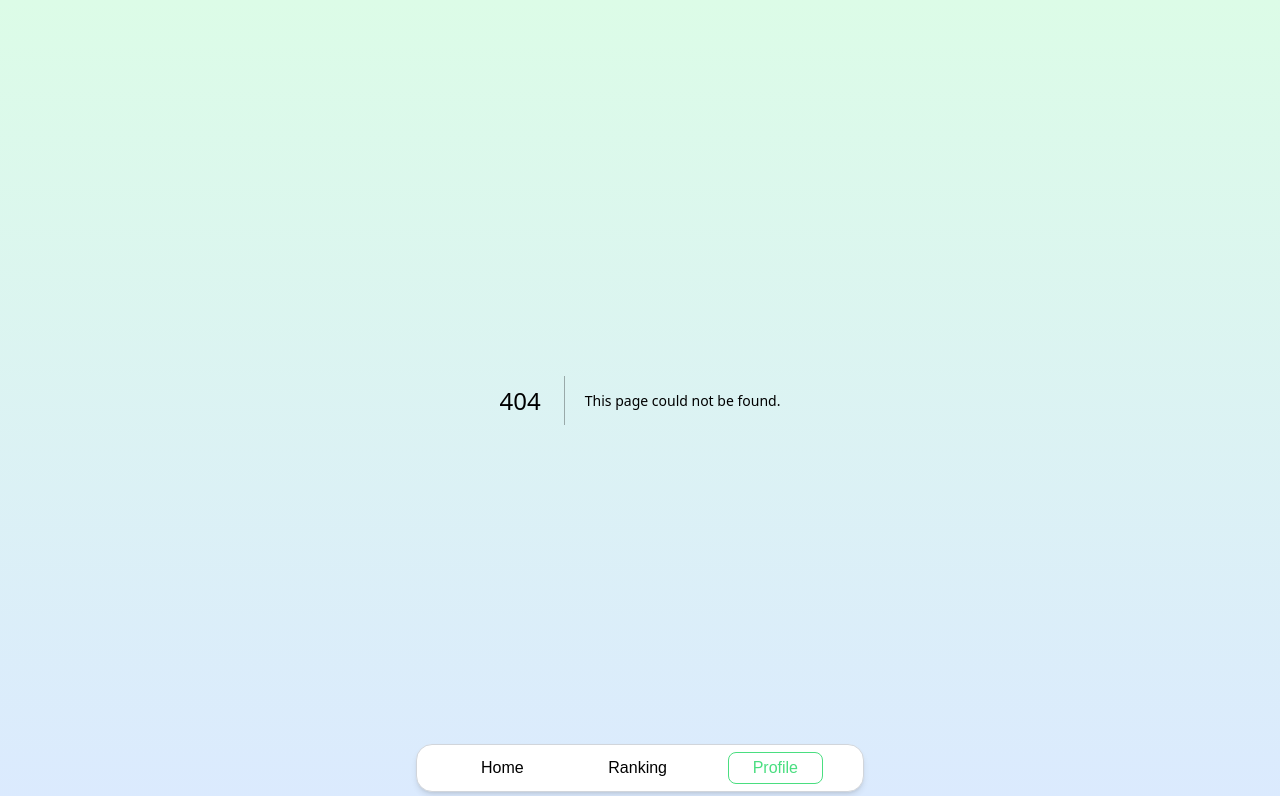
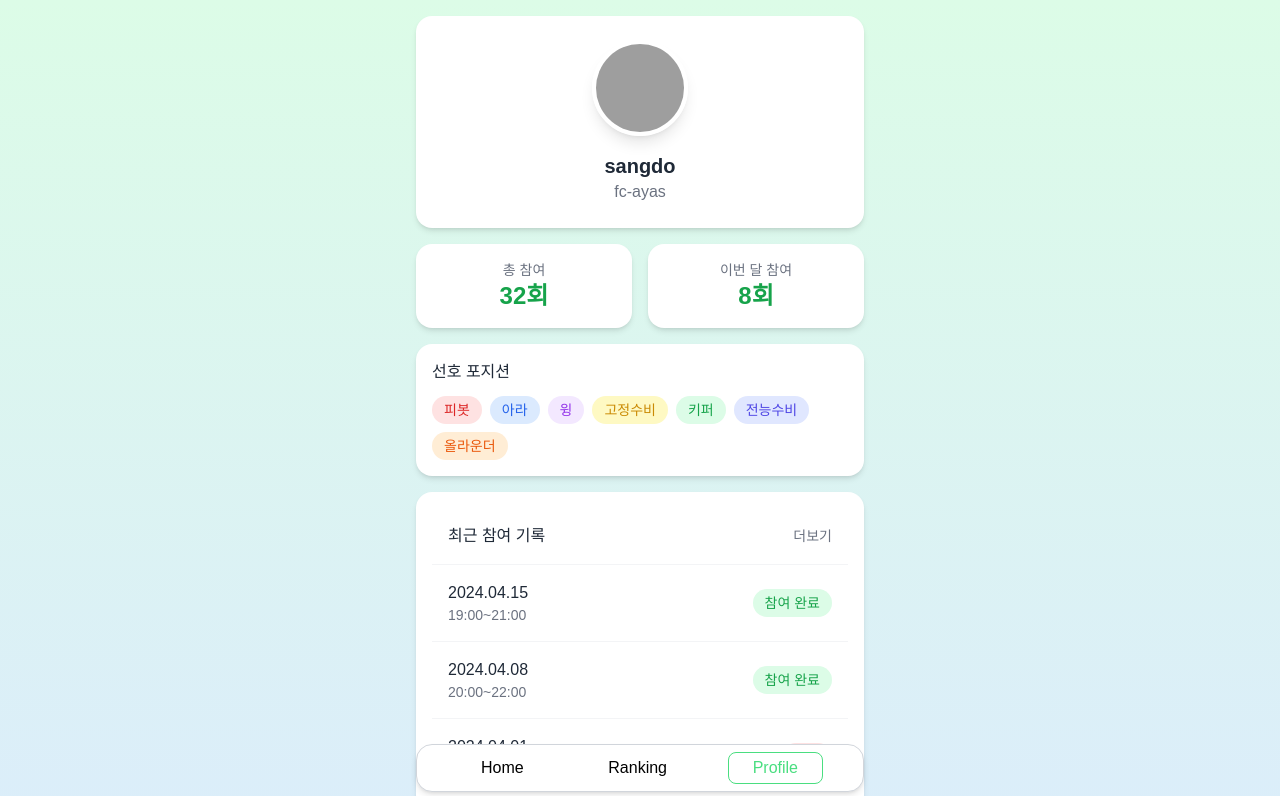
Before and after one commit to cod40/kickpick-client, a Next.js app: page /profile in a window 1280 px wide. Before the commit this address had no page. Shown: the top 796 px of the page. Built offline with nearby package versions, Linux system fonts and the light colour scheme; grey boxes are pictures that could not be loaded.

Commit message:
add profile UI & HistoryModal UI

```diff
--- /dev/null
+++ b/app/components/HistoryModal.tsx
@@ -0,0 +1,68 @@
+"use client";
+
+import Modal from "./ui/Modal";
+
+interface GameHistory {
+  date: string;
+  time: string;
+  result: string;
+}
+
+interface HistoryModalProps {
+  isOpen: boolean;
+  onClose: () => void;
+  history: GameHistory[];
+}
+
+export default function HistoryModal({
+  isOpen,
+  onClose,
+  history,
+}: HistoryModalProps) {
+  return (
+    <Modal isOpen={isOpen} onClose={onClose}>
+      {/* Header */}
+      <div className="flex-shrink-0 border-b border-gray-200">
+        <div className="px-4 py-3">
+          <h2 className="text-xl font-bold text-green-700">전체 참여 기록</h2>
+        </div>
+      </div>
+
+      {/* Content */}
+      <div className="flex-1 overflow-auto">
+        <div className="divide-y divide-gray-100">
+          {history.map((game, index) => (
+            <div
+              key={index}
+              className="flex items-center justify-between p-4 hover:bg-gray-50"
+            >
+              <div>
+                <p className="font-medium text-gray-800">{game.date}</p>
+                <p className="text-sm text-gray-500">{game.time}</p>
+              </div>
+              <span
+                className={`px-3 py-1 rounded-full text-sm ${
+                  game.result === "참여 완료"
+                    ? "bg-green-100 text-green-600"
+                    : "bg-red-100 text-red-600"
+                }`}
+              >
+                {game.result}
+              </span>
+            </div>
+          ))}
+        </div>
+      </div>
+
+      {/* Footer */}
+      <div className="flex-shrink-0 border-t border-gray-200 p-4">
+        <button
+          onClick={onClose}
+          className="w-full py-3 bg-green-500 text-white rounded-xl hover:bg-green-600 transition-colors"
+        >
+          확인
+        </button>
+      </div>
+    </Modal>
+  );
+}
--- /dev/null
+++ b/app/profile/page.tsx
@@ -0,0 +1,180 @@
+"use client";
+
+import Card from "../components/ui/Card";
+import Image from "next/image";
+import { useState } from "react";
+import HistoryModal from "../components/HistoryModal";
+
+const mockHistory = [
+  {
+    date: "2024.04.15",
+    time: "19:00~21:00",
+    result: "참여 완료",
+  },
+  {
+    date: "2024.04.08",
+    time: "20:00~22:00",
+    result: "참여 완료",
+  },
+  {
+    date: "2024.04.01",
+    time: "18:00~20:00",
+    result: "불참",
+  },
+];
+
+const allHistory = [
+  ...mockHistory,
+  {
+    date: "2024.03.25",
+    time: "19:00~21:00",
+    result: "참여 완료",
+  },
+  {
+    date: "2024.03.18",
+    time: "20:00~22:00",
+    result: "참여 완료",
+  },
+  {
+    date: "2024.03.11",
+    time: "19:00~21:00",
+    result: "불참",
+  },
+  {
+    date: "2024.03.04",
+    time: "18:00~20:00",
+    result: "참여 완료",
+  },
+  {
+    date: "2024.02.26",
+    time: "19:00~21:00",
+    result: "참여 완료",
+  },
+  {
+    date: "2024.02.19",
+    time: "20:00~22:00",
+    result: "불참",
+  },
+  {
+    date: "2024.02.12",
+    time: "19:00~21:00",
+    result: "참여 완료",
+  },
+];
+
+export default function ProfilePage() {
+  const [isHistoryModalOpen, setIsHistoryModalOpen] = useState(false);
+
+  return (
+    <main className="w-full mx-auto py-4 space-y-4 mb-12">
+      {/* 프로필 헤더 */}
+      <Card className="p-6">
+        <div className="flex flex-col items-center space-y-4">
+          <div className="relative w-24 h-24">
+            <Image
+              src="https://i.namu.wiki/i/Bge3xnYd4kRe_IKbm2uqxlhQJij2SngwNssjpjaOyOqoRhQlNwLrR2ZiK-JWJ2b99RGcSxDaZ2UCI7fiv4IDDQ.webp"
+              alt="프로필 이미지"
+              fill
+              className="rounded-full object-cover border-4 border-white shadow-lg"
+            />
+          </div>
+          <div className="text-center">
+            <h2 className="text-xl font-bold text-gray-800">sangdo</h2>
+            <p className="text-gray-500">fc-ayas</p>
+          </div>
+        </div>
+      </Card>
+
+      {/* 참여 통계 */}
+      <div className="grid grid-cols-2 gap-4">
+        <Card className="p-4 text-center">
+          <p className="text-sm text-gray-500">총 참여</p>
+          <p className="text-2xl font-bold text-green-600">32회</p>
+        </Card>
+        <Card className="p-4 text-center">
+          <p className="text-sm text-gray-500">이번 달 참여</p>
+          <p className="text-2xl font-bold text-green-600">8회</p>
+        </Card>
+      </div>
+
+      {/* 선호 포지션 */}
+      <Card className="p-4">
+        <h3 className="font-medium text-gray-800 mb-3">선호 포지션</h3>
+        <div className="flex flex-wrap gap-2">
+          <span className="px-3 py-1 bg-red-100 text-red-600 rounded-full text-sm">
+            피봇
+          </span>
+          <span className="px-3 py-1 bg-blue-100 text-blue-600 rounded-full text-sm">
+            아라
+          </span>
+          <span className="px-3 py-1 bg-purple-100 text-purple-600 rounded-full text-sm">
+            윙
+          </span>
+          <span className="px-3 py-1 bg-yellow-100 text-yellow-600 rounded-full text-sm">
+            고정수비
+          </span>
+          <span className="px-3 py-1 bg-green-100 text-green-600 rounded-full text-sm">
+            키퍼
+          </span>
+          <span className="px-3 py-1 bg-indigo-100 text-indigo-600 rounded-full text-sm">
+            전능수비
+          </span>
+          <span className="px-3 py-1 bg-orange-100 text-orange-600 rounded-full text-sm">
+            올라운더
+          </span>
+        </div>
+      </Card>
+
+      {/* 최근 참여 기록 */}
+      <Card className="overflow-hidden">
+        <div className="p-4 border-b border-gray-100 flex justify-between">
+          <h3 className="font-medium text-gray-800">최근 참여 기록</h3>
+          <button
+            onClick={() => setIsHistoryModalOpen(true)}
+            className="text-sm text-gray-500 hover:text-gray-700"
+          >
+            더보기
+          </button>
+        </div>
+        <div className="divide-y divide-gray-100">
+          {mockHistory.map((game, index) => (
+            <div
+              key={index}
+              className="flex items-center justify-between p-4 hover:bg-gray-50"
+            >
+              <div>
+                <p className="font-medium text-gray-800">{game.date}</p>
+                <p className="text-sm text-gray-500">{game.time}</p>
+              </div>
+              <span
+                className={`px-3 py-1 rounded-full text-sm ${
+                  game.result === "참여 완료"
+                    ? "bg-green-100 text-green-600"
+                    : "bg-red-100 text-red-600"
+                }`}
+              >
+                {game.result}
+              </span>
+            </div>
+          ))}
+        </div>
+      </Card>
+
+      {/* 버튼 그룹 */}
+      <div className="space-y-3">
+        <button className="w-full py-3 bg-green-500 text-white rounded-xl hover:bg-green-600 transition-colors">
+          개인정보 수정
+        </button>
+        <button className="w-full py-3 bg-red-500 text-white rounded-xl hover:bg-red-600 transition-colors">
+          로그아웃
+        </button>
+      </div>
+
+      <HistoryModal
+        isOpen={isHistoryModalOpen}
+        onClose={() => setIsHistoryModalOpen(false)}
+        history={allHistory}
+      />
+    </main>
+  );
+}
--- /dev/null
+++ b/next.config.js
@@ -0,0 +1,8 @@
+/** @type {import('next').NextConfig} */
+const nextConfig = {
+  images: {
+    domains: ["i.namu.wiki"],
+  },
+};
+
+module.exports = nextConfig;
```
